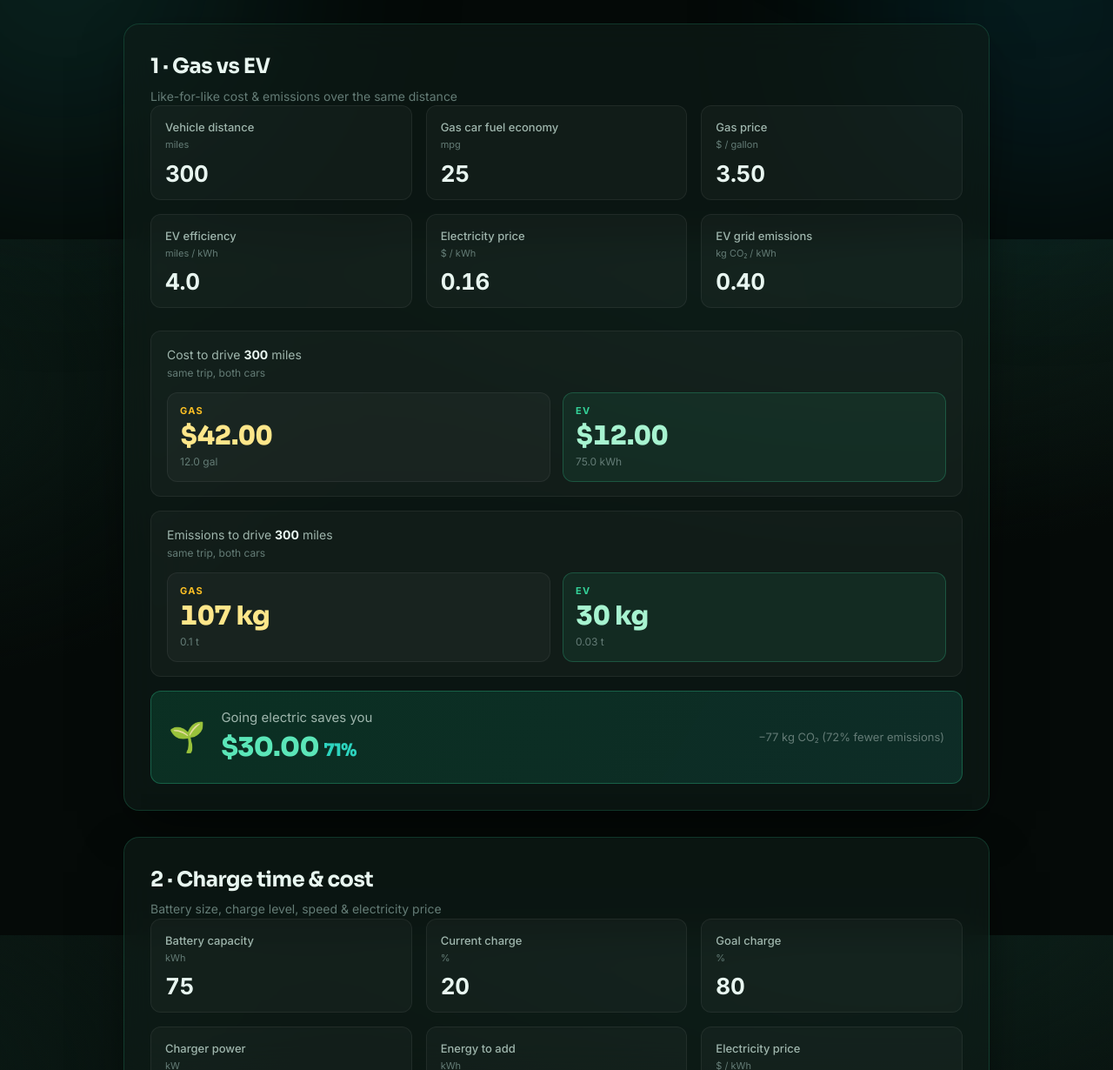
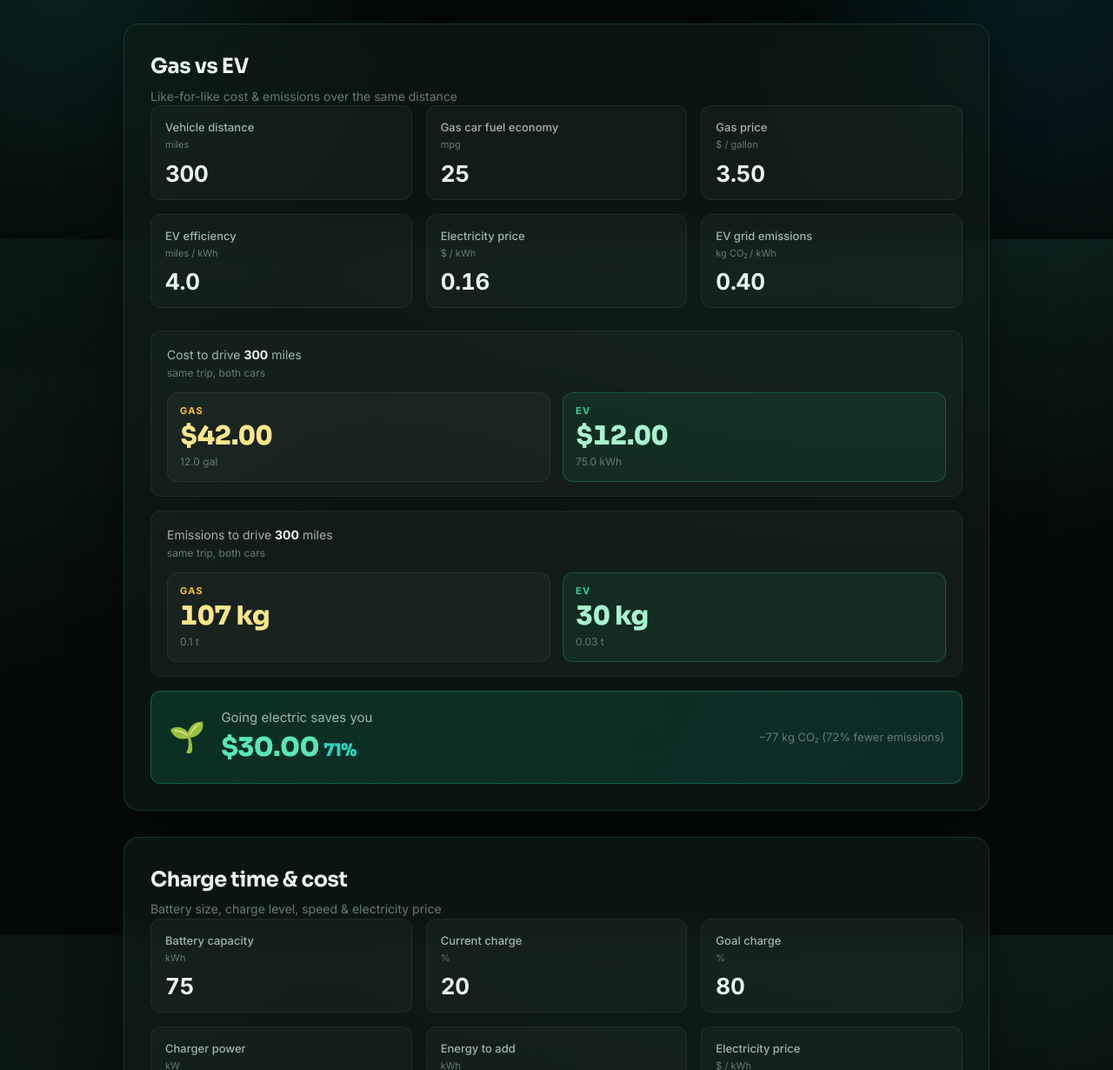
Before and after one commit to founding5067/Electric-Vehicle-Calculator, a plain HTML site: page index.html in a window 1280 px wide. Shown: the part 525-1755 px from the top of the page at 87% size. Drawn offline with Linux system fonts and the light colour scheme.

Commit message:
Remove numbering from section titles
This commit removes the numeric prefixes from the Gas vs EV and Charge time & cost headings in the main comparison sections to simplify the page layout and improve visual consistency.

```diff
--- a/index.html
+++ b/index.html
@@ -47,7 +47,7 @@
     <!-- COMPARE: GAS vs EV -->
     <section id="compare" class="card compare-card">
       <div class="card-head">
-        <h2>1 · Gas vs EV</h2>
+        <h2>Gas vs EV</h2>
         <p class="card-sub">Like-for-like cost & emissions over the same distance</p>
       </div>
 
@@ -143,7 +143,7 @@
     <!-- CHARGE TIME + COST (SHARED ELECTRICITY PRICE) -->
     <section id="charge" class="card charge-card">
       <div class="card-head">
-        <h2>2 · Charge time &amp; cost</h2>
+        <h2>Charge time &amp; cost</h2>
         <p class="card-sub">Battery size, charge level, speed &amp; electricity price</p>
       </div>
 
```
